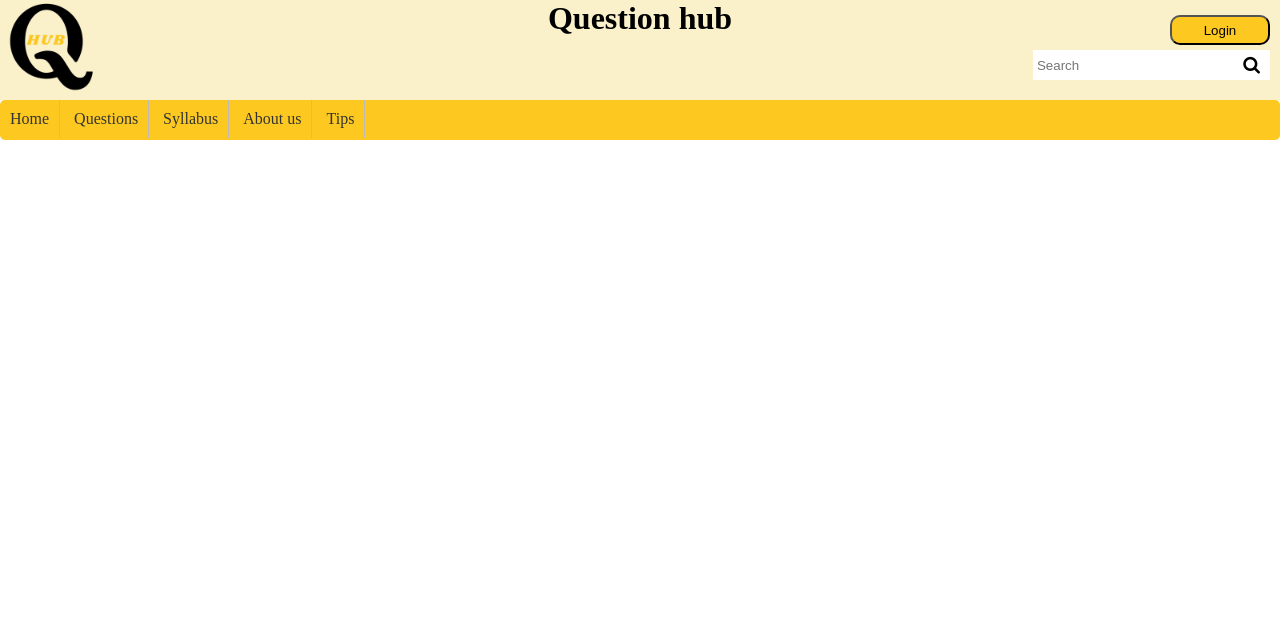
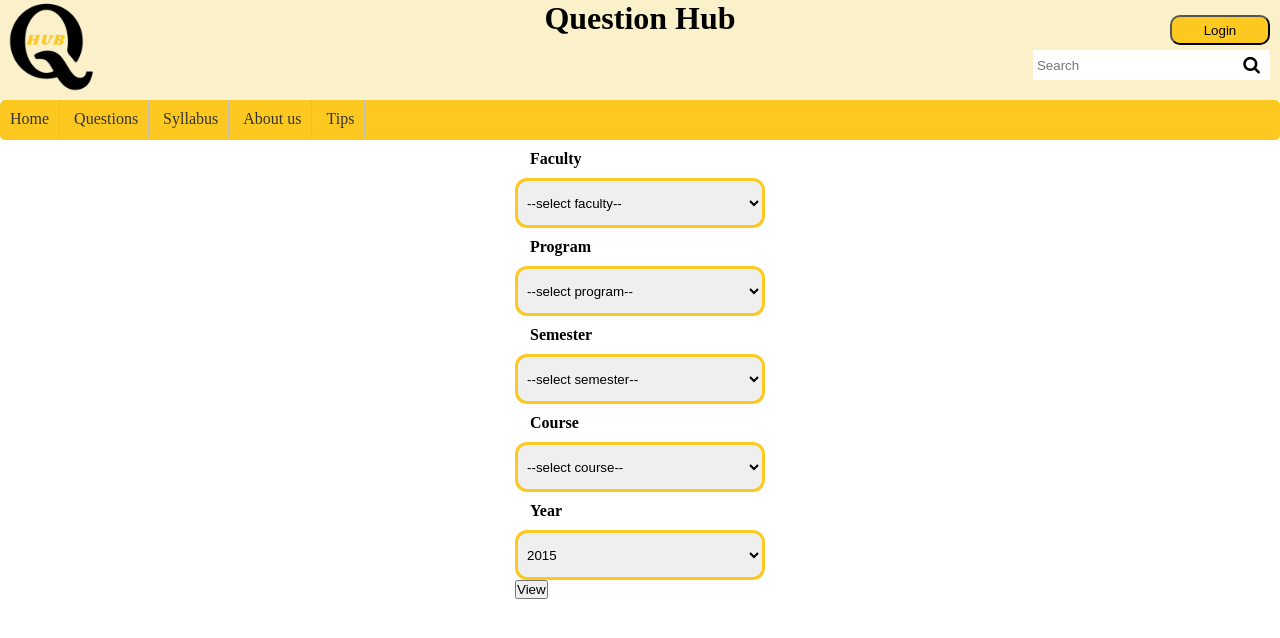
Before and after one commit to Ananda-pun/Minor1, a PHP site: page /pages/questions.php in a window 1280 px wide. Shown: the top 638 px of the page. Run offline with PHP 8.4, Linux system fonts and the light colour scheme; data that the repository does not hold is empty.

Commit message:
change in dashbord

```diff
--- a/include/header.php
+++ b/include/header.php
@@ -24,7 +24,7 @@
 		</div>
 
 		<h1 class="content">
-			Question hub
+			Question Hub
 		</h1>
 
 		<div class="header3">
--- a/include/headerLogout.php
+++ b/include/headerLogout.php
@@ -23,7 +23,7 @@
         </div>
 
         <div class="content">
-             Question hub
+            <h1> Question Hub </h1>
         </div>
 
         <div class="header3">
--- a/moderator/addaction.php
+++ b/moderator/addaction.php
@@ -73,4 +73,6 @@
         }
     }
 
+
+
 ?>
--- a/pages/questions.php
+++ b/pages/questions.php
@@ -11,33 +11,135 @@
     <meta charset="UTF-8">
     <meta name="viewport" content="width=device-width, initial-scale=1.0">
     <title>Questions</title>
+    <script src="https://ajax.googleapis.com/ajax/libs/jquery/3.4.1/jquery.min.js"></script>
+    <link rel="stylesheet" href="../styles/modstyle.css">
+    <script>
+        $(document).ready(function(){
+    $(document).on('change','#faculty', function(){
+        var facultyID = $(this).val();
+        if(facultyID){
+            $.ajax({
+                type:'POST',
+                url:'../moderator/addaction.php',
+                data:{'faculty_id':facultyID},
+                success:function(result){
+                    $('#program').html(result);
+                }
+            });
+        }
+        else{
+            $('#program').html('<option value="">faculty</option>');
+            $('#semester').html('<option value="">program </option>');
+            $('#course').html('<option value="">course </option>');
+        }
+    });
+    $(document).on('change','#semester', function(){
+        var semesterID = $(this).val();
+        var programID = $('#program').val();
+
+        if(semesterID){
+            $.ajax({
+                type:'POST',
+                url:'../moderator/addaction.php',
+                data: { 'semester': semesterID,
+                        'program': programID},
+                success:function(result){
+                    $('#course').html(result);
+                    // console.log(semesterID, programID);
+                   // console.log("Succes");
+                }
+            });
+        }else{
+            $('#course').html('<option value="">course</option>');
+
+        }
+    });
+})
+    </script>
 
 </head>
 <body>
-    <!-- showing the faculties -->
-    <div class="faculties">
-        <ol>
-            <?php
-            // displaying the available faculties
+    <div class="add-questions">
+       <form action="../moderator/addaction.php" method="POST" enctype = "multipart/form-data">
+            <!-- Faculty dropdown -->
+            <!-- la hai sathi haru -->
+            <div class="faculties">
+                <label class = "label">Faculty</label>
+                <select class = "add-select" name="faculty" id="faculty" class="faculty">
+                    <option value="">--select faculty--</option>
+                    <?php
+                        $facultyData="SELECT * FROM faculties";
+                        $result = $conn->query($facultyData);
+                        if ($result->num_rows > 0) {
+                            while ($row = $result->fetch_assoc()) {
+                    ?>
+                                <option value="<?php echo $row['faculty_id']; ?>"> <?php echo $row['faculty_name']; ?></option>
+                                <?php
+                        }
+                    }
+                                ?>
+                </select>
+            </div>
+            <!--program dropdown-->
+            <div class="programs">
+                <label class="label">Program</label>
+                <select class = "add-select" name="program" id="program" >
+                    <option value="">--select program--</option>
+                </select> <br>
+            </div>
 
-                $sql = "SELECT * FROM faculties";
-                $result = $conn -> query($sql);
 
-                $count=1;
-                if($result){
-                    while($row = $result->fetch_assoc()){
-                        echo "<li>" . $row['faculty_name'] . "</li>"."<br>";
+            <!-- semester-->
+            <div class="semesters">
+                <label class ="label">Semester</label>
+                <select class = "add-select" name="semester" id="semester">
+                    <option value="">--select semester--</option>
+                    <option value="1">First semester</option>
+                    <option value="2">Second semester</option>
+                    <option value="3">Third semester</option>
+                    <option value="4">Fourth semester</option>
+                    <option value="5">Fifth semester</option>
+                    <option value="6">Sixth semester</option>
+                    <option value="7">Seventh semester</option>
+                    <option value="8">Eighth semester</option>
+                </select> <br>
+            </div>
+
+            <!-- course-->
+            <div class="courses">
+                <label class ="label">Course</label>
+                <select class = "add-select" name="course" id="course">
+                    <option value="">--select course--</option>
+                </select>
+            </div>
+
+            <!-- year dropdown -->
+            <div class="years">
+                <label class ="label" for="year"> Year</label>
+                <select class = "add-select" name="year" id="year"></select>
+
+                <script type="text/javascript">
+                    window.onload = function (){
+
+                        var givenYear = document.getElementById('year').value;
+                        var currnetYear= (new Date()).getFullYear();
+
+                        for (var i = 2015; i <= currnetYear; i++) {
+                            var option= document.createElement("OPTION");
+                            option.innerHTML = i;
+                            option.value = i;
+                            year.appendChild(option);
+                        }
                     }
-                }
-            ?>
-        </ol>
-    </div>
 
-    <!-- showing the programs for the clicked faculty -->
-    <div class="programs">
-        <ul>
+                </script>
 
-        </ul>
-    </div>
+            </div>
+
+
+
+            <button type = "submit" name= "view" id="view" class="view">View</button>
+        </form>
+   </div>
 </body>
 </html>
--- a/register.php
+++ b/register.php
@@ -137,11 +137,7 @@
         </div>
 
         <div class="regphoto">
-<<<<<<< HEAD
             <img src="<?php echo IMG_URL."regphoto.jpg" ?>" height= "600px" width ="600px">
-=======
-            <img src="<?php echo IMG_URL."regphoto.jpg"?>" height= "600px" width ="600px">
->>>>>>> b4db66496c6498ae6f23cf22d146b2fa666fafff
         </div>
     </div>
 </body>
```
Also changed, not shown: moderator/addquestions.php (+10 -3 lines), moderator/moderatorDashboard.php (+27 -7 lines).
